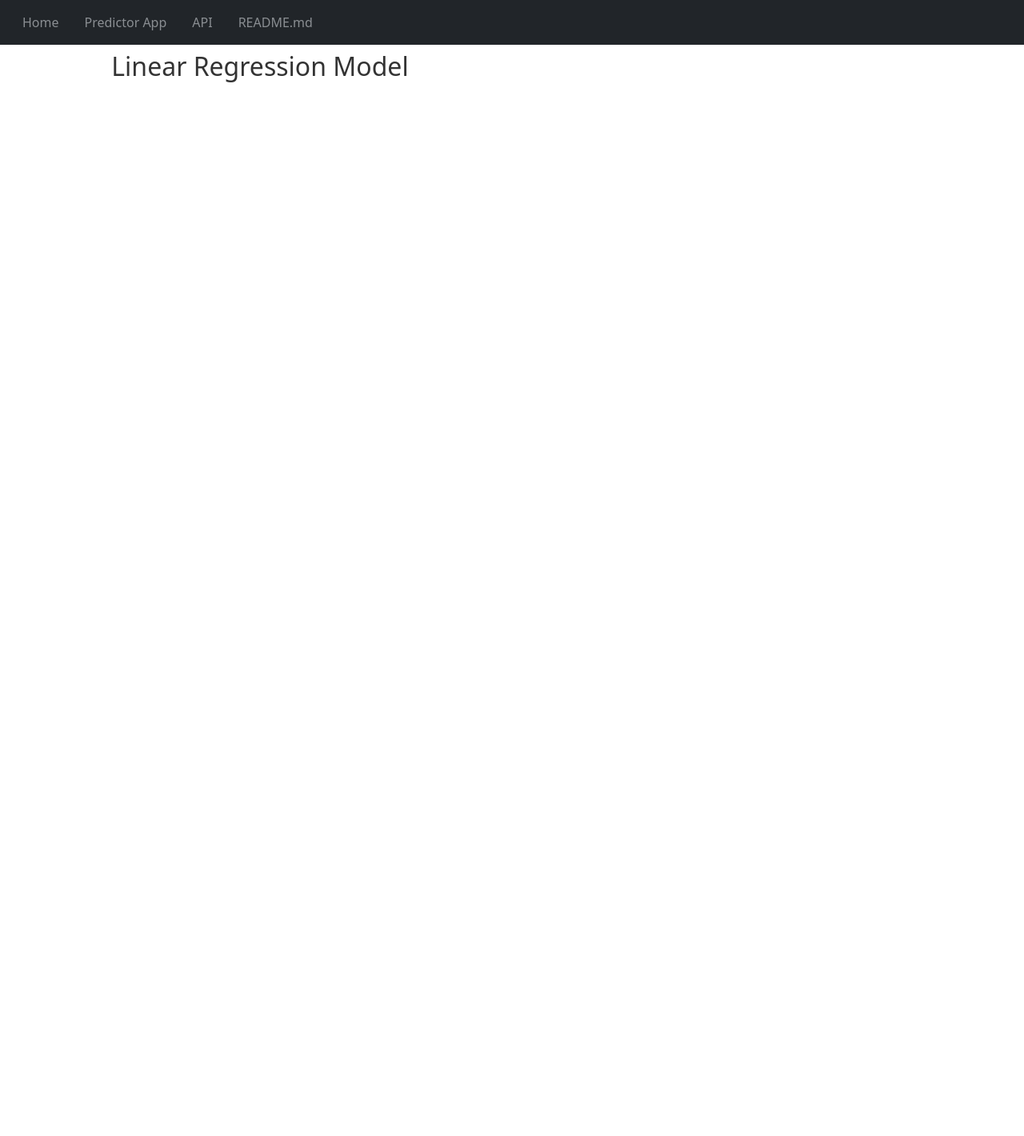
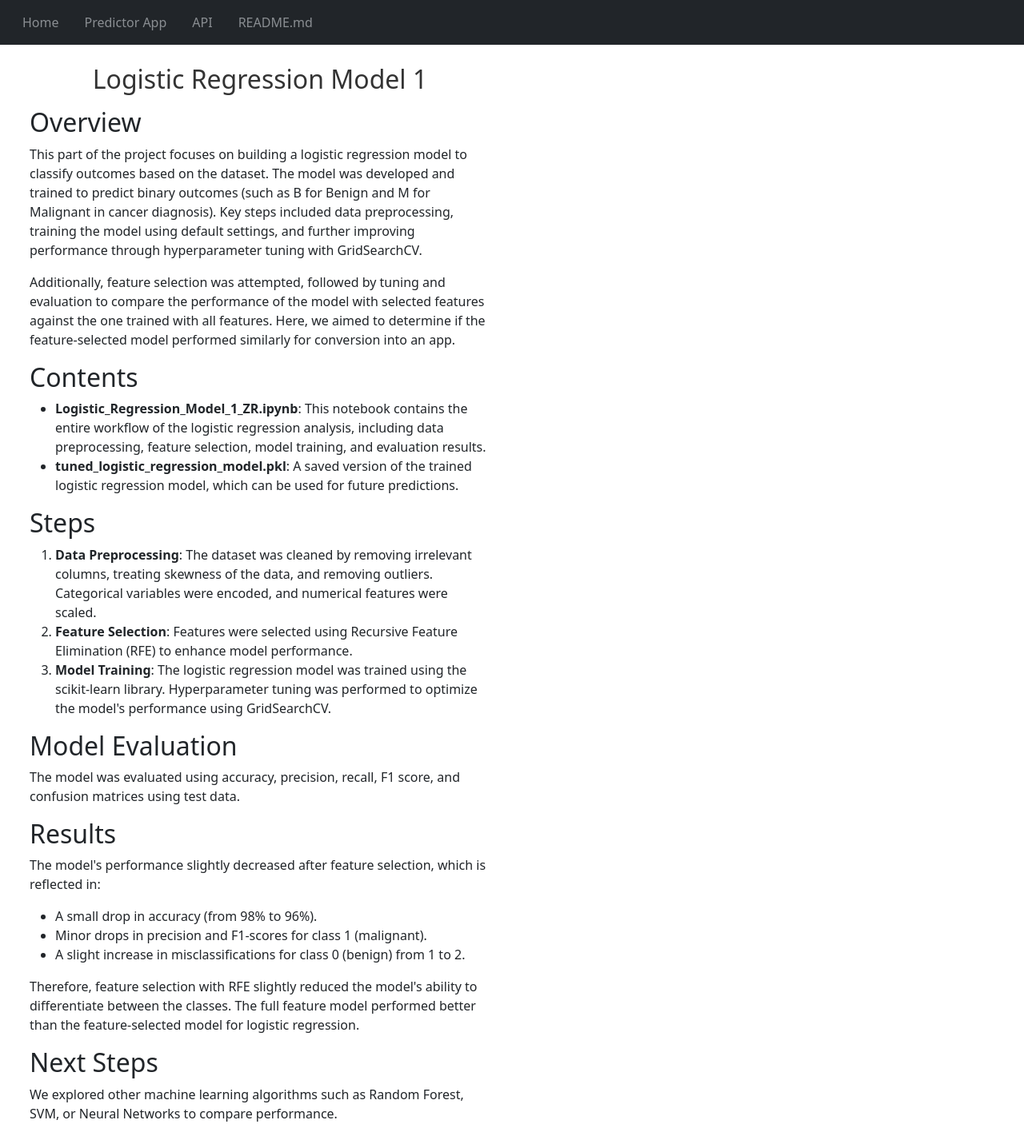
Before and after one commit to CathyMatthee/predictor_app, a Flask app: page /Zahra_LR in a window 1280 px wide. Shown: the whole page at 80% size. Before the commit the page ends 103 px from the top, so only its background shows below. Run offline with Flask 3, Linux system fonts and the light colour scheme; some libraries are stand-ins or nearby versions.

Commit message:
added Zahras readme and app content

```diff
--- a/templates/lin_reg_model.html
+++ b/templates/lin_reg_model.html
@@ -27,13 +27,63 @@
     </div>
   </nav>
 
+      <div class="container mt-4">
+          <h1>Logistic Regression Model 1</h1>
+
+          <h2>Overview</h2>
+          <p>
+              This part of the project focuses on building a logistic regression model to classify outcomes based on the dataset.
+              The model was developed and trained to predict binary outcomes (such as B for Benign and M for Malignant in cancer diagnosis).
+              Key steps included data preprocessing, training the model using default settings, and further improving performance
+              through hyperparameter tuning with GridSearchCV.
+          </p>
+          <p>
+              Additionally, feature selection was attempted, followed by tuning and evaluation to compare the performance of the
+              model with selected features against the one trained with all features. Here, we aimed to determine if the
+              feature-selected model performed similarly for conversion into an app.
+          </p>
+
+          <h2>Contents</h2>
+          <ul>
+              <li><strong>Logistic_Regression_Model_1_ZR.ipynb</strong>: This notebook contains the entire workflow of the logistic regression analysis, including data preprocessing, feature selection, model training, and evaluation results.</li>
+              <li><strong>tuned_logistic_regression_model.pkl</strong>: A saved version of the trained logistic regression model, which can be used for future predictions.</li>
+          </ul>
+
+          <h2>Steps</h2>
+          <ol>
+              <li><strong>Data Preprocessing</strong>: The dataset was cleaned by removing irrelevant columns, treating skewness of the data, and removing outliers. Categorical variables were encoded, and numerical features were scaled.</li>
+              <li><strong>Feature Selection</strong>: Features were selected using Recursive Feature Elimination (RFE) to enhance model performance.</li>
+              <li><strong>Model Training</strong>: The logistic regression model was trained using the scikit-learn library. Hyperparameter tuning was performed to optimize the model's performance using GridSearchCV.</li>
+          </ol>
+
+          <h2>Model Evaluation</h2>
+          <p>
+              The model was evaluated using accuracy, precision, recall, F1 score, and confusion matrices using test data.
+          </p>
+
+          <h2>Results</h2>
+          <p>
+              The model's performance slightly decreased after feature selection, which is reflected in:
+          </p>
+          <ul>
+              <li>A small drop in accuracy (from 98% to 96%).</li>
+              <li>Minor drops in precision and F1-scores for class 1 (malignant).</li>
+              <li>A slight increase in misclassifications for class 0 (benign) from 1 to 2.</li>
+          </ul>
+          <p>
+              Therefore, feature selection with RFE slightly reduced the model's ability to differentiate between the classes.
+              The full feature model performed better than the feature-selected model for logistic regression.
+          </p>
+
+          <h2>Next Steps</h2>
+          <p>
+              We explored other machine learning algorithms such as Random Forest, SVM, or Neural Networks to compare performance.
+          </p>
+      </div>
+
+
 <!-- Run JS function to toggle active menu bar options on-->
 <script src="./static/js/script.js"></script>
 
-<!-- Header -->
-<div class="container mt-2">
-  <h1>Linear Regression Model</h1>
-  </div>
-
 </body>
 </html>
```
Also changed, not shown: README.md.
